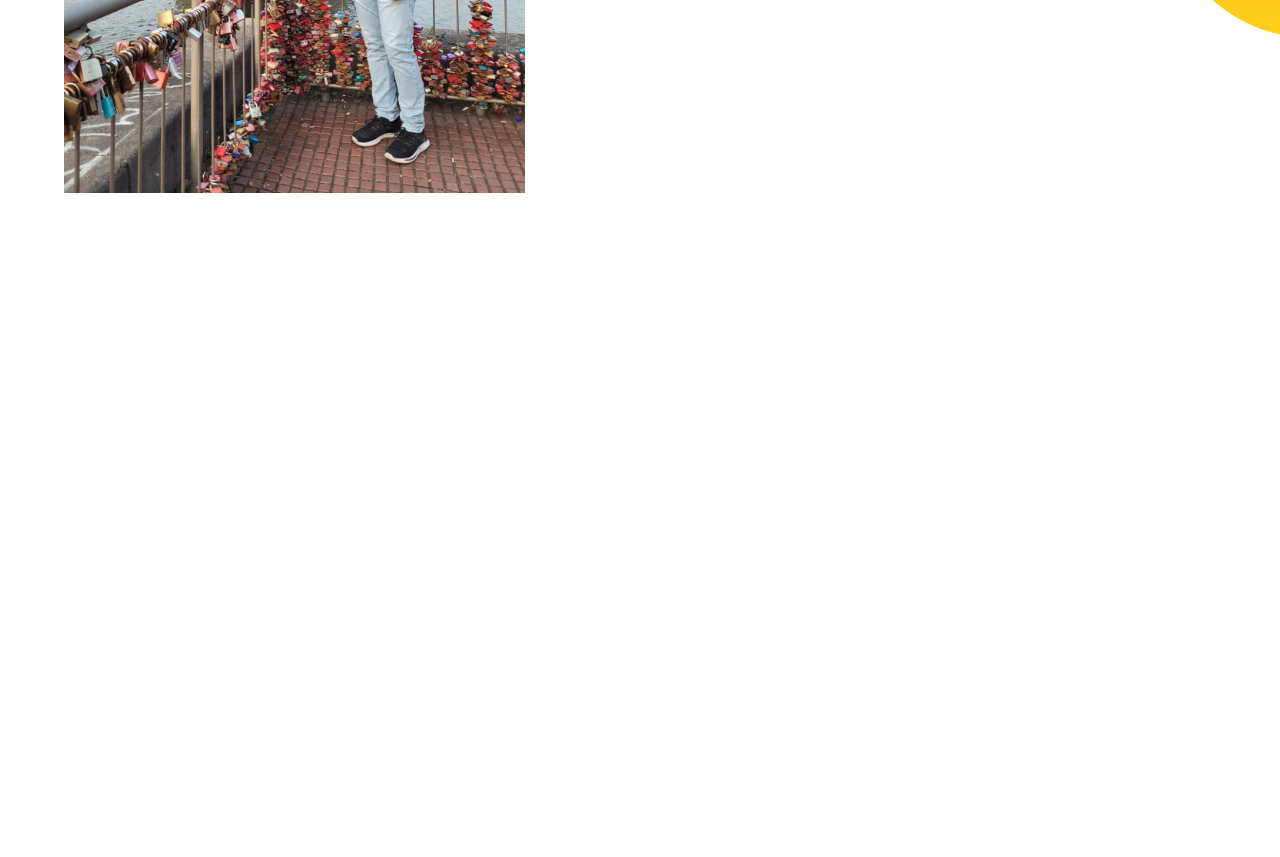
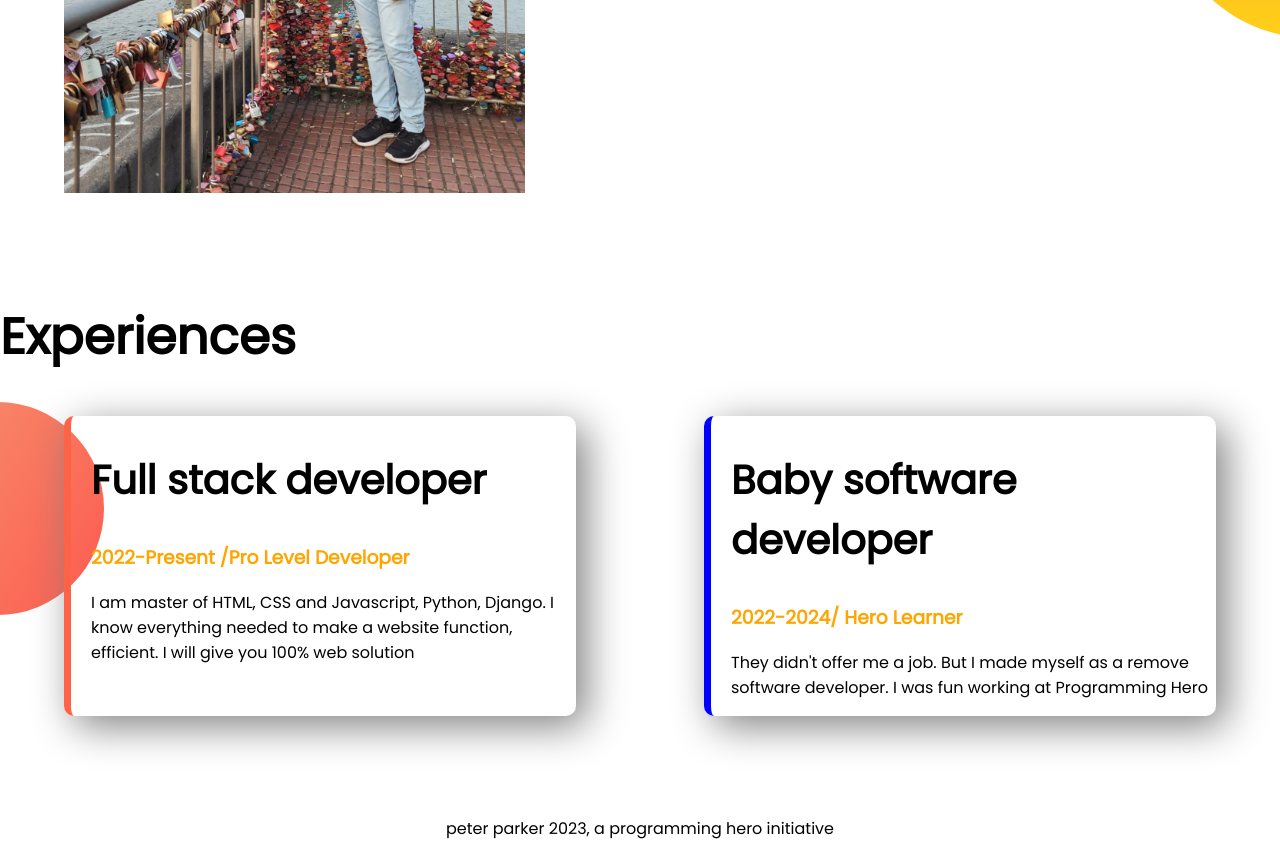
Before and after one commit to Md-Hazrat-Alii/developer-portfolio, a plain HTML site: page index.html in a window 1280 px wide. Shown: the part 986-1843 px from the top of the page. Before the commit the page ends 1286 px from the top, so only its background shows below. Drawn offline with Linux system fonts and the light colour scheme.

Commit message:
styled border and added footer

```diff
--- a/index.html
+++ b/index.html
@@ -13,7 +13,7 @@
 </head>
 
 <body>
-    <section class="top-banner">
+    <section class="top-banner flexible-container">
         <div class="half-width">
             <h1>Welcome To</h1>
             <h1><span class="orange-color">Hazrat Ali</span> World!</h1>
@@ -29,7 +29,7 @@
             <img src="images/Ali-my-bg.png" alt="">
         </div>
     </section>
-    <section class="dream-big">
+    <section class="dream-big flexible-container">
         <div class="half-width">
             <img src="images/Ali1.jpeg" alt="">
         </div>
@@ -43,6 +43,28 @@
 
 
     </section>
+    <section class="experiance-area">
+        <h1>Experiences</h1>
+        <div class="flexible-container">
+            <div id="Full-stack-developer" class="experiance-item">
+                <h2>Full stack developer</h2>
+                <h3 class="orange-color">2022-Present /Pro Level Developer</h3>
+                <p>I am master of HTML, CSS and Javascript, Python, Django. I know everything needed to make a website
+                    function, efficient. I will give you 100% web solution</p>
+            </div>
+            <div id="Baby-software-developer" class=" experiance-item">
+                <h2> Baby software developer</h2>
+                <h3 class="orange-color">2022-2024/ Hero Learner</h3>
+                <p>They didn't offer me a job. But I made myself as a remove software developer. I was fun working at
+                    Programming Hero</p>
+            </div>
+        </div>
+
+
+    </section>
 </body>
+<footer>
+    <p>peter parker 2023, a programming hero initiative</p>
+</footer>
 
 </html>
--- a/style.css
+++ b/style.css
@@ -7,12 +7,16 @@ h1 {
     font-size: 50px;
 }
 
+h2 {
+    font-size: 40px;
+}
+
 .orange-color {
     color: orange;
 
 }
 
-section {
+.flexible-container {
     display: flex;
     margin-bottom: 100px;
 }
@@ -20,6 +24,7 @@ section {
 .half-width {
     width: 50%;
     padding-left: 5%;
+
 }
 
 .half-width img {
@@ -44,4 +49,33 @@ section {
     background-image: url(images/dream-bg.png);
     background-repeat: no-repeat;
     background-position: right;
+
 }
+
+.experiance-area {
+    background-image: url(images/exp-bg.png);
+    background-repeat: no-repeat;
+    background-position: left;
+
+}
+
+.experiance-item {
+    width: 40%;
+    margin-left: 5%;
+    margin-right: 5%;
+    padding-left: 20px;
+    border-radius: 10px;
+    box-shadow: 10px 10px 40px gray;
+}
+
+#Full-stack-developer {
+    border-left: 7px solid tomato;
+}
+
+#Baby-software-developer {
+    border-left: 7px solid blue;
+}
+
+footer p {
+    text-align: center;
+}
```
